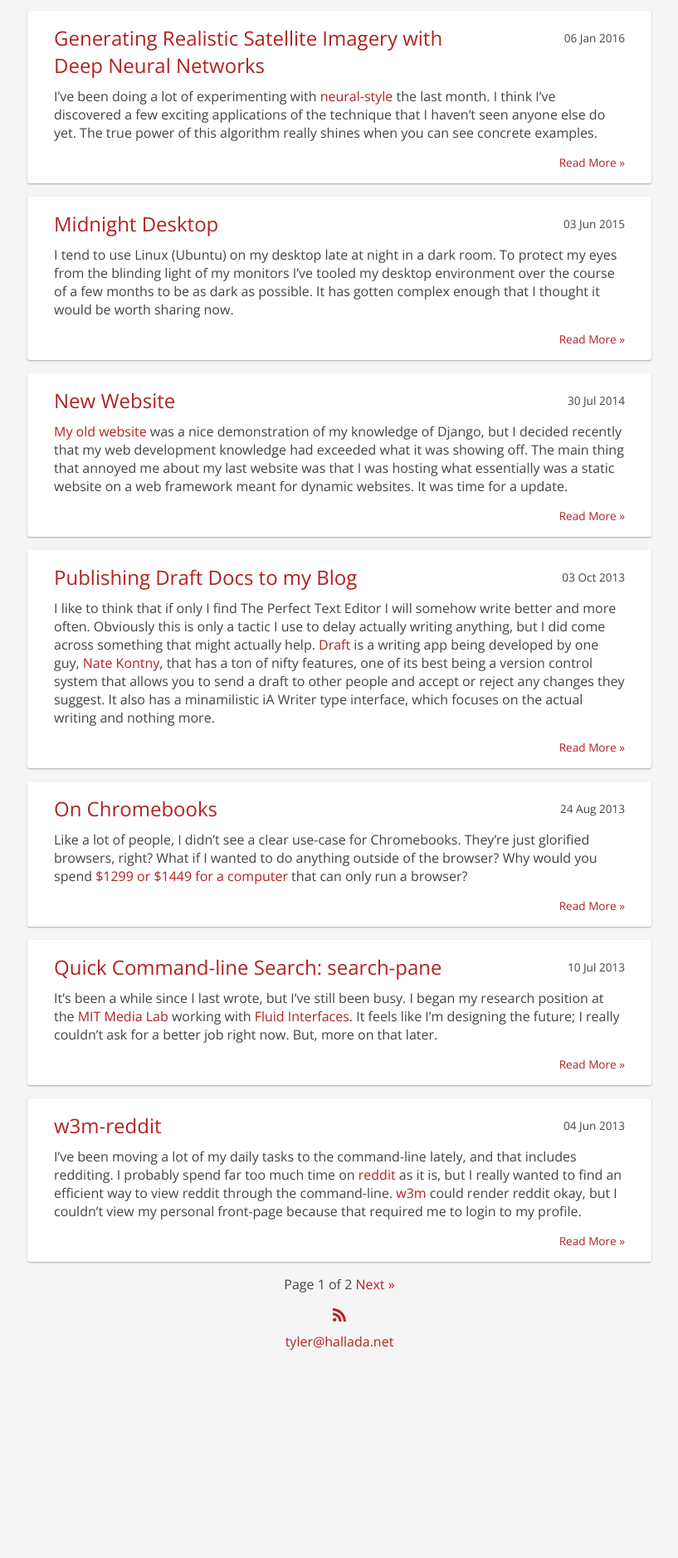
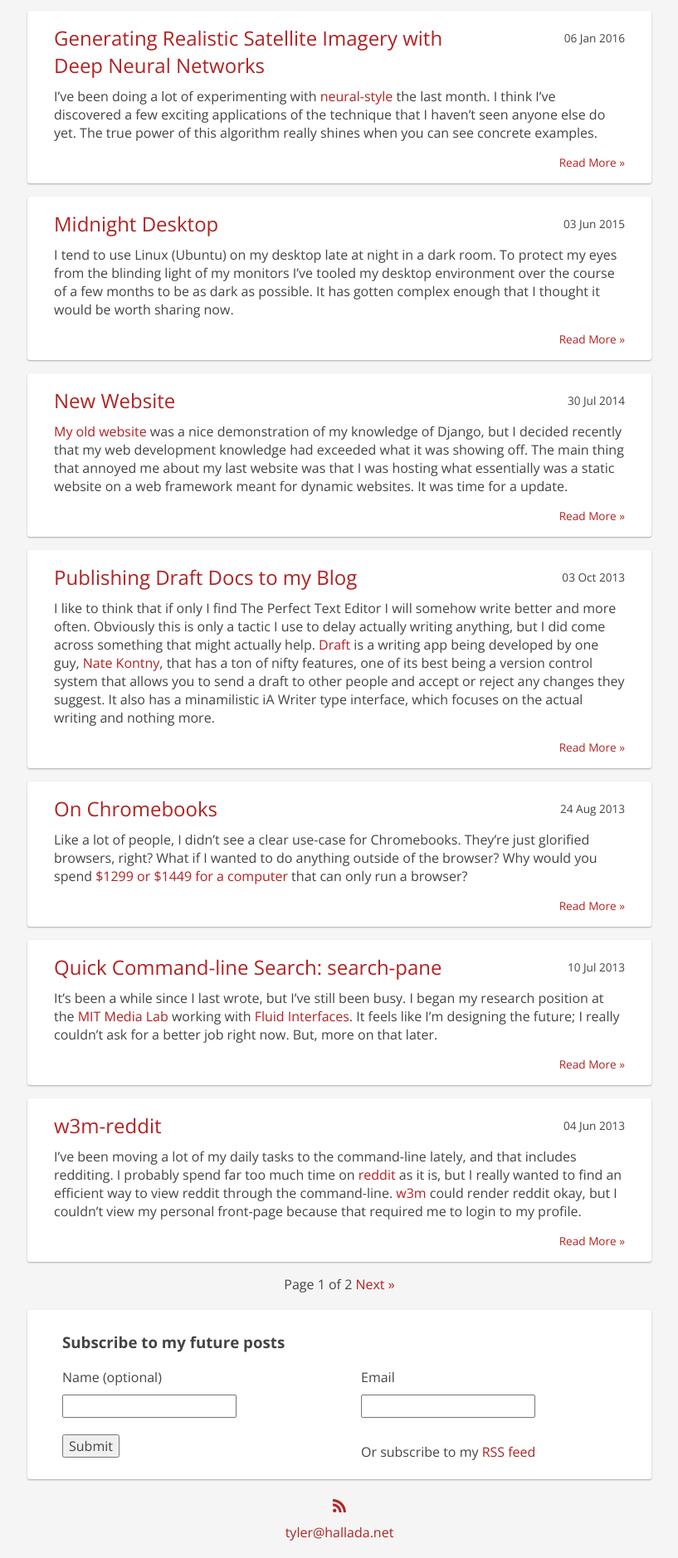
Before and after one commit to thallada/thallada.github.io, a Jekyll site: the page built from blog/index.html, in a window 1280 px wide. Shown: the part 753-2631 px from the top of the page at 83% size, without its empty margins (231-1048 px from the left). Built offline with Jekyll 4.4.1, drawn with Linux system fonts in a browser that asks for light colours; the list of posts is cut into pages by our own code; before the commit the page ends 2401 px from its top, so only the background shows below that.

Commit message:
Add mailing list sign up form to blog

```diff
--- /dev/null
+++ b/_includes/mail-form.html
@@ -0,0 +1,36 @@
+<div class="card">
+  <div class="subscribe-form">
+    <div class="row clearfix">
+      <div class="column full">
+        <h3>Subscribe to my future posts</h3>
+      </div>
+    </div>
+    <form action="http://list.hallada.net/subscribe" method="POST" accept-charset="utf-8">
+      <div class="row clearfix">
+        <div class="column half">
+          <label for="name">Name (optional)</label><br/>
+          <input type="text" name="name" id="name"/>
+        </div>
+        <div class="column half">
+          <label for="email">Email</label><br/>
+          <input type="email" name="email" id="email"/>
+        </div>
+      </div>
+      <div class="row clearfix">
+        <div style="display:none;">
+          <label for="hp">HP</label><br/>
+          <input type="text" name="hp" id="hp"/>
+        </div>
+        <input type="hidden" name="list" value="Q7JrUBzeCeftZqwDtxsQ9w"/>
+        <div class="column half">
+          <input type="submit" name="submit" id="submit"/>
+        </div>
+        <div class="column half">
+          <span class="form-rss">Or subscribe to my <a href="/feed.xml">RSS feed</a></span>
+        </div>
+      </div>
+    </form>
+    <div class="row clearfix">
+    </div>
+  </div>
+</div>
--- a/_layouts/post.html
+++ b/_layouts/post.html
@@ -16,3 +16,5 @@ layout: default
     </div>
   </div>
 </div>
+
+{% include mail-form.html %}
--- a/blog/index.html
+++ b/blog/index.html
@@ -43,3 +43,5 @@ title: Tyler Hallada - Blog
     {% endif %}
   </div>
 </div>
+
+{% include mail-form.html %}
--- a/css/main.css
+++ b/css/main.css
@@ -263,7 +263,7 @@ div.more-row {
 
 div.pagination {
   text-align: center;
-  margin-bottom: 10px;
+  margin-bottom: 20px;
 }
 
 div.rss {
@@ -364,6 +364,31 @@ a.rss img {
     width: 49%;
     margin-bottom: 10px;
   }
+}
+
+/*****************************************************************************/
+/*
+/* Subscribe form
+/*
+/*****************************************************************************/
+
+.subscribe-form h3 {
+  margin-top: 10px;
+  margin-left: 10px;
+}
+
+.subscribe-form input {
+  margin: 10px;
+}
+
+.subscribe-form label {
+  margin-left: 10px;
+}
+
+.subscribe-form span.form-rss {
+  display: block;
+  margin-top: 20px;
+  margin-left: 10px;
 }
 
 /*****************************************************************************/
```
